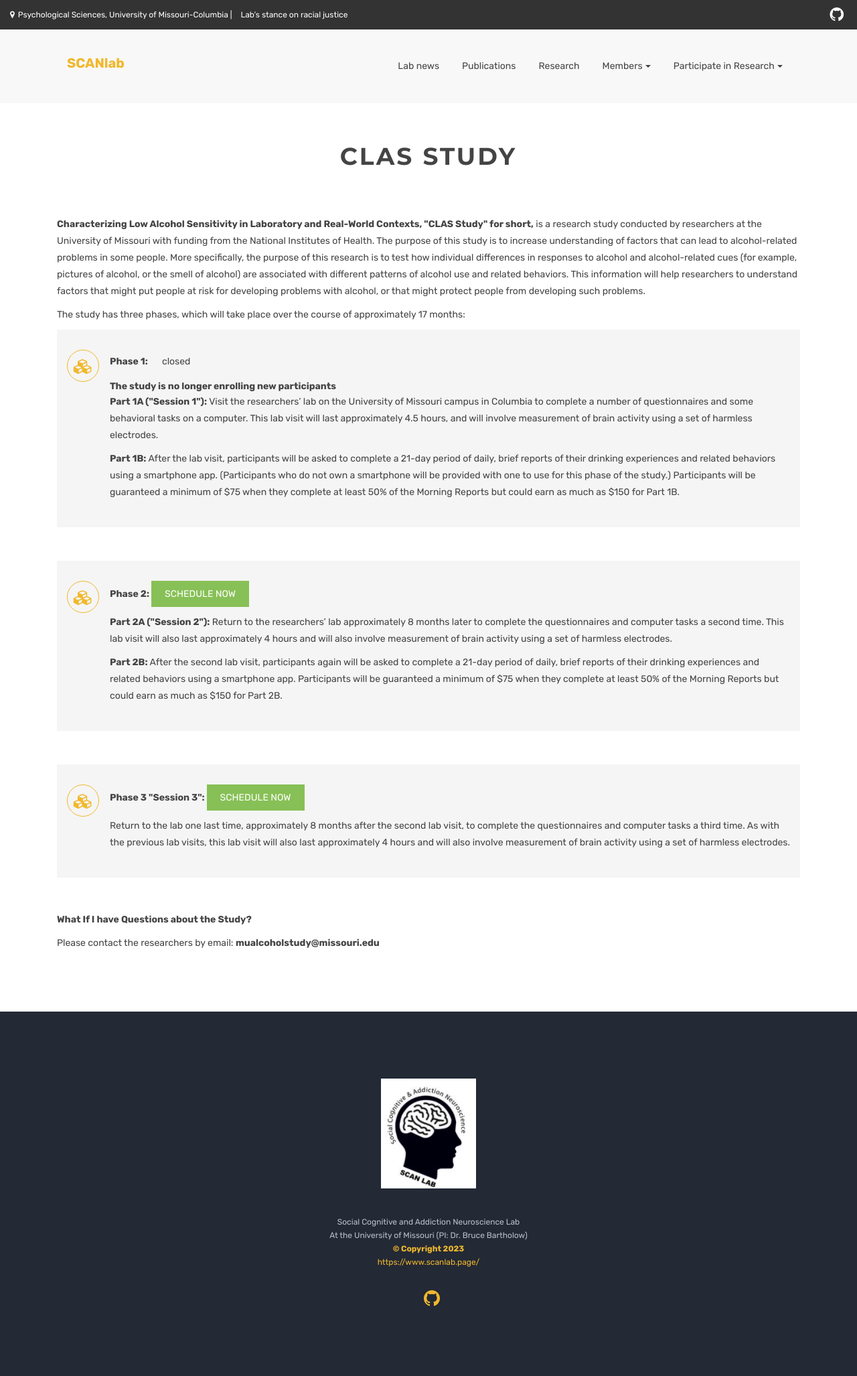
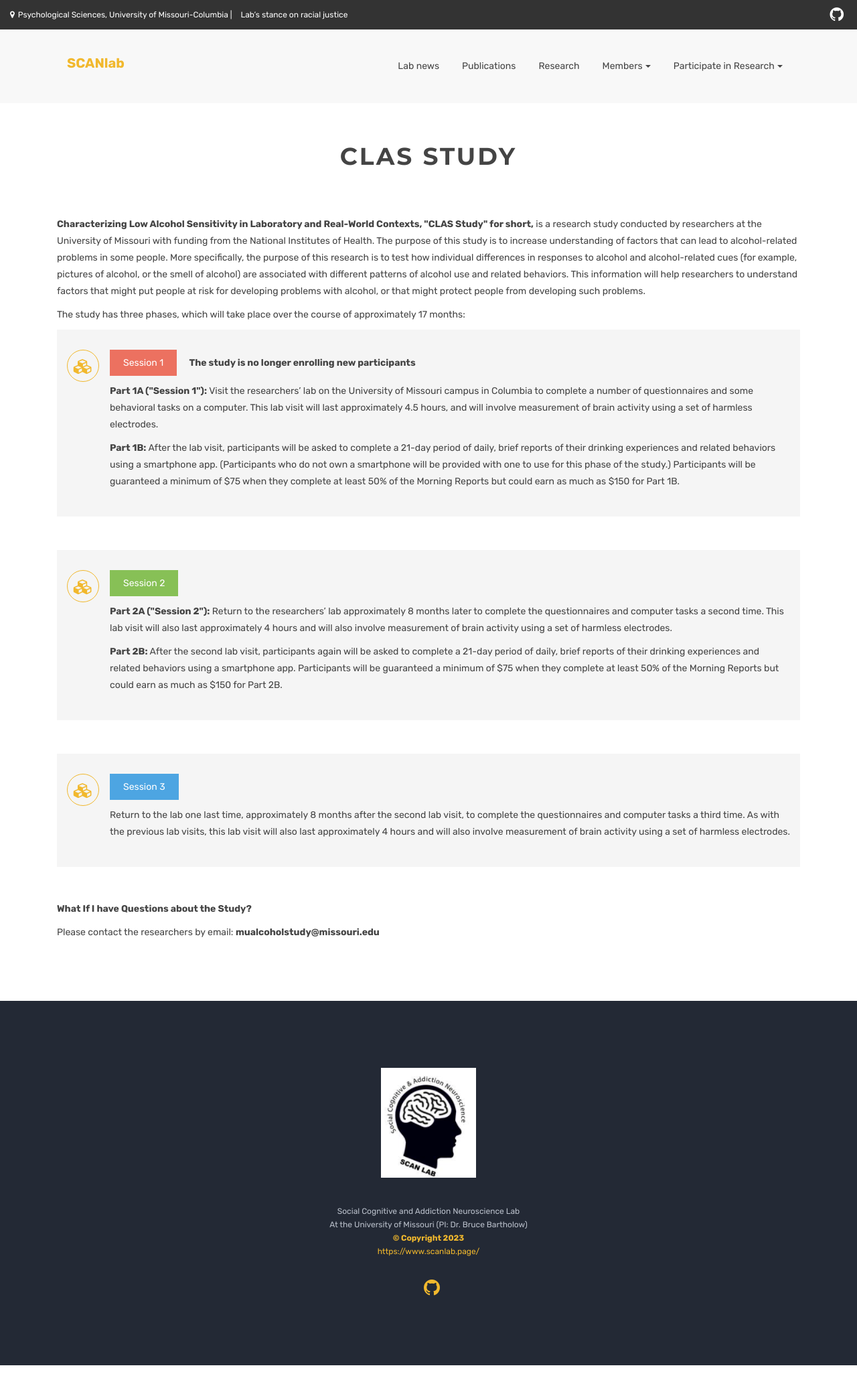
Before and after one commit to bartholow-scanlab/bartholow-scanlab.github.io, a Jekyll site: the page built from CLASstudy.html, in a window 1280 px wide. Shown: the whole page at 67% size. Built offline with Jekyll 4.4.1, drawn with Linux system fonts in a browser that asks for light colours.

Commit message:
Update CLASstudy.html

```diff
--- a/CLASstudy.html
+++ b/CLASstudy.html
@@ -38,7 +38,7 @@ canonical:
                      <i class="fa fa-cubes"></i>
                     </div>
                     <div class="featured-content">
-                       <p> <strong> Phase 1: </strong> <span class="label label-success-info"> closed</span></p> <strong> The study is no longer enrolling new participants</strong>
+                       <p><span class="label label-danger-filled">Session 1</span> <strong>The study is no longer enrolling new participants</strong>
 
 <p><strong>Part 1A ("Session 1"):</strong> Visit the researchers’ lab on the University of Missouri campus in Columbia to complete a number of questionnaires and some behavioral tasks on a computer.  This lab visit will last approximately 4.5 hours, and will involve measurement of brain activity using a set of harmless electrodes.</p>
 
@@ -63,7 +63,7 @@ canonical:
                     </div>
 
                     <div class="featured-content">
-                       <p> <strong> Phase 2: </strong> <span class="label label-success-filled"> SCHEDULE NOW </span></p>
+                       <p> <span class="label label-success-filled"> Session 2 </span></p>
 
 <p><strong>Part 2A ("Session 2"):</strong> Return to the researchers’ lab approximately 8 months later to complete the questionnaires and computer tasks a second time.  This lab visit will also last approximately 4 hours and will also involve measurement of brain activity using a set of harmless electrodes.</p>
 
@@ -87,7 +87,7 @@ canonical:
                     </div>
 
                     <div class="featured-content">
-                       <p> <strong> Phase 3 "Session 3": </strong> <span class="label label-success-filled"> SCHEDULE NOW </span></p>
+                       <p> <span class="label label-info-filled"> Session 3 </span></p>
 
 <p>Return to the lab one last time, approximately 8 months after the second lab visit, to complete the questionnaires and computer tasks a third time.  As with the previous lab visits, this lab visit will also last approximately 4 hours and will also involve measurement of brain activity using a set of harmless electrodes.</p>
 
```
